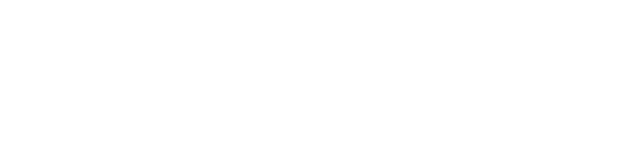
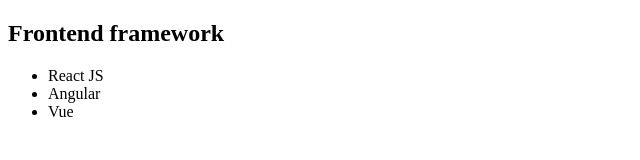
Before and after one commit to sanjitkumar28/Namaste-React, a plain HTML site: page L1/index.html in a window 1280 px wide. Shown: the whole page, without its empty margins (0-640 px from the left). Drawn offline with nearby package versions, Linux system fonts and the light colour scheme.

Commit message:
added notes.md and added html and js implementation

```diff
--- a/L1/index.html
+++ b/L1/index.html
@@ -8,6 +8,28 @@
 </head>
 
 <body>
+    <div id="root">
+        <!-- <h2>FrontEndFrameworks</h2>
+        <ul>
+            <li>React JS</li>
+            <li>Angular</li>
+            <li>Vue</li>
+        </ul> -->
+    </div>
+    <script>
+        const heading2=document.createElement("h2");
+        heading2.innerHTML="Frontend framework"
+        const unorderdList=document.createElement("ul");
+        const listitem1=document.createElement("li");
+        listitem1.innerHTML="React JS";
+        const listitem2=document.createElement("li");
+        listitem2.innerHTML="Angular";
+        const listitem3=document.createElement("li");
+        listitem3.innerHTML="Vue";
+        unorderdList.append(listitem1,listitem2,listitem3);
+        const root=document.getElementById("root");
+        root.append(heading2,unorderdList);
+    </script>
     <script crossorigin src="https://unpkg.com/react@18/umd/react.development.js"></script>
     <script crossorigin src="https://unpkg.com/react-dom@18/umd/react-dom.development.js"></script>
 </body>
```
Also changed, not shown: L1/notes.md (added, +6 -0 lines).
